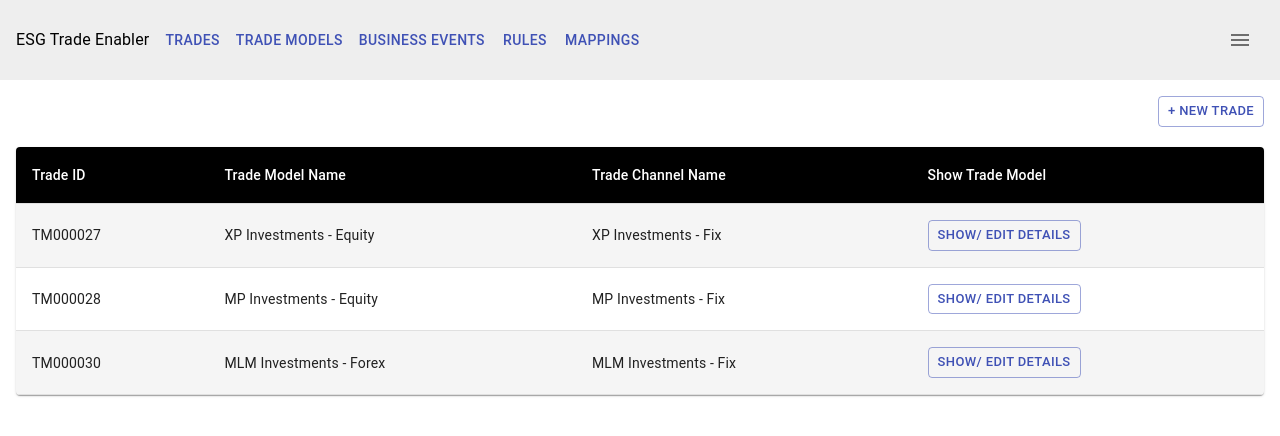
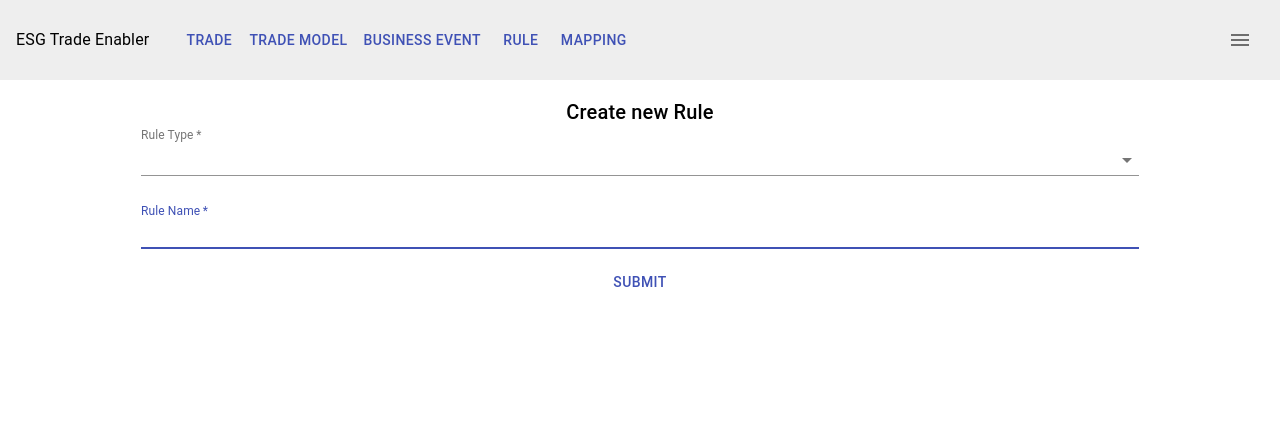
Before and after one commit to aashishmaheshwar/testyTemp, a React (Create React App) app: page /ruleModel in a window 1280 px wide. Before the commit this address led to /tradeModels. Shown: the top 436 px of the page. Built offline with nearby package versions, Linux system fonts and the light colour scheme; what react-awesome-query-builder would draw is missing.

Commit message:
rule model basic

```diff
--- a/src/App.tsx
+++ b/src/App.tsx
@@ -10,6 +10,7 @@ import {
 } from "react-router-dom";
 import Trades from "./components/Trades";
 import BusinessEvents from "./components/BusinessEvents";
+import Rules from "./components/Rules";
 
 function App() {
   return (
@@ -22,15 +23,19 @@ function App() {
           {/* routes will come here */}
           <Suspense fallback={<span>Loading...</span>}>
             <Switch>
-              <Route path="/tradeModels" exact component={Trades} />
-              {/* use react-awesome-query-builder for trigger conditions*/}
+              <Route path="/tradeModel" exact component={Trades} />
               <Route
-                path="/businessEvents"
+                path="/businessEvent"
                 exact
                 render={(props) => <BusinessEvents {...props} isNew={true} />}
               />
+              <Route
+                path="/ruleModel"
+                exact
+                render={(props) => <Rules {...props} isNew={true} />}
+              />
               <Route path="**" exact>
-                <Redirect to="/tradeModels" />
+                <Redirect to="/tradeModel" />
               </Route>
               {/* component={Home} /> */}
             </Switch>
--- a/src/components/BusinessEvents.tsx
+++ b/src/components/BusinessEvents.tsx
@@ -30,6 +30,7 @@ const tradeModels = [{ id: "TM000027", name: "XP Investments - Equity" }];
 const BusinessEvents = ({ isNew = false }: { isNew: boolean }) => {
   const classes = useStyles();
   const formik = useFormik({
+    // initial values from API
     initialValues: {
       businessEventId: "",
       businessEventName: "",
@@ -39,7 +40,14 @@ const BusinessEvents = ({ isNew = false }: { isNew: boolean }) => {
     validationSchema: BusinessEventValidationSchema,
     // validateOnBlur: false,
     onSubmit: (values) => {
-      alert(JSON.stringify(values, null, 2));
+      const {
+        tradeModelId: { id: tradeModelId },
+      } = values as any;
+      let postData: any = { ...values, tradeModelId };
+      if (isNew) {
+        delete postData.businessEventId;
+      }
+      alert(JSON.stringify(postData, null, 2));
     },
   });
 
--- a/src/components/MainNav.tsx
+++ b/src/components/MainNav.tsx
@@ -5,15 +5,15 @@ import MenuIcon from "@material-ui/icons/Menu";
 export default function MainNav() {
   return (
     <Box display="flex" bgcolor="grey.200" p={2} alignItems="center">
-      <Box pr={1}>
+      <Box pr={1} marginRight="20px">
         <Typography>ESG Trade Enabler</Typography>
       </Box>
       <Box>
-        <Button color="primary">Trades</Button>
-        <Button color="primary">Trade Models</Button>
-        <Button color="primary">Business Events</Button>
-        <Button color="primary">Rules</Button>
-        <Button color="primary">Mappings</Button>
+        <Button color="primary">Trade</Button>
+        <Button color="primary">Trade Model</Button>
+        <Button color="primary">Business Event</Button>
+        <Button color="primary">Rule</Button>
+        <Button color="primary">Mapping</Button>
       </Box>
       <Box flexGrow={1} textAlign="right">
         <IconButton>
--- /dev/null
+++ b/src/components/Rules.tsx
@@ -0,0 +1,123 @@
+import React from "react";
+import Box from "@material-ui/core/Box";
+import { useFormik } from "formik";
+import RuleQueryBuilder from "../core/components/QueryBuilder";
+import BusinessEventTriggerConfig from "../configs/BusinessEventTriggerConfig";
+import {
+  Button,
+  Input,
+  InputLabel,
+  makeStyles,
+  TextField,
+  Tooltip,
+  Typography,
+} from "@material-ui/core";
+import Autocomplete from "@material-ui/lab/Autocomplete";
+// import HelpIcon from "@material-ui/icons/Help";
+import { RuleModelValidationSchema } from "../configs/RuleModel";
+
+const useStyles = makeStyles({
+  ruleName: {
+    marginBottom: "15px",
+  },
+});
+
+const ruleTypes = [{ id: "REG", name: "Regular" }];
+
+const Rules = ({ isNew = false }: { isNew: boolean }) => {
+  const classes = useStyles();
+  const formik = useFormik({
+    // initial values from API
+    initialValues: {
+      ruleId: "",
+      ruleName: "",
+      ruleType: null,
+    },
+    validationSchema: RuleModelValidationSchema,
+    // validateOnBlur: false,
+    onSubmit: (values) => {
+      const {
+        ruleType: { id: ruleType },
+      } = values as any;
+      let postData: any = { ...values, ruleType };
+      if (isNew) {
+        delete postData.ruleId;
+      }
+      alert(JSON.stringify(postData, null, 2));
+    },
+  });
+
+  return (
+    <Box width="80%" margin="auto">
+      <Typography variant="h6" component="h6">
+        {isNew ? "Create new Rule" : "Show/Edit Rule"}
+      </Typography>
+      <form onSubmit={formik.handleSubmit}>
+        {!isNew && (
+          <TextField
+            margin="dense"
+            label="Rule Id"
+            InputLabelProps={{
+              shrink: true,
+            }}
+            name="ruleId"
+            fullWidth
+            disabled
+            value={formik.values.ruleId}
+            onBlur={formik.handleBlur}
+            onChange={formik.handleChange}
+          />
+        )}
+        <Autocomplete
+          // id="combo-box-demo"
+          fullWidth
+          value={formik.values.ruleType as any}
+          onChange={(event: any, newValue: any | null) => {
+            formik.setFieldValue("ruleType", newValue);
+          }}
+          options={ruleTypes} // fetched asynchronously; maybe elastic search
+          getOptionLabel={({ id, name }: { id: string; name: string }) =>
+            `${id} : ${name}`
+          }
+          renderInput={(params: any) => (
+            <TextField
+              {...params}
+              required
+              label="Rule Type"
+              InputLabelProps={{
+                shrink: true,
+              }}
+            />
+          )}
+        />
+        <br />
+        <TextField
+          autoFocus
+          required
+          margin="dense"
+          label="Rule Name"
+          InputLabelProps={{
+            shrink: true,
+          }}
+          name="ruleName"
+          fullWidth
+          value={formik.values.ruleName}
+          onBlur={formik.handleBlur}
+          onChange={formik.handleChange}
+          error={formik.touched.ruleName && Boolean(formik.errors.ruleName)}
+          helperText={formik.touched.ruleName && formik.errors.ruleName}
+          className={classes.ruleName}
+        />
+        <br />
+        {/* placeholder for adding rule attributes */}
+        <Box>
+          <Button color="primary" type="submit">
+            Submit
+          </Button>
+        </Box>
+      </form>
+    </Box>
+  );
+};
+
+export default Rules;
--- /dev/null
+++ b/src/configs/RuleModel.ts
@@ -0,0 +1,7 @@
+import * as yup from "yup";
+
+export const RuleModelValidationSchema = yup.object().shape({
+    ruleName: yup.string().required("Rule Name is required"),
+    ruleType: yup.string().required("Rule Type is required")
+    // triggerCondition: yup.string().required("Trigger Condition is required")
+});
```
